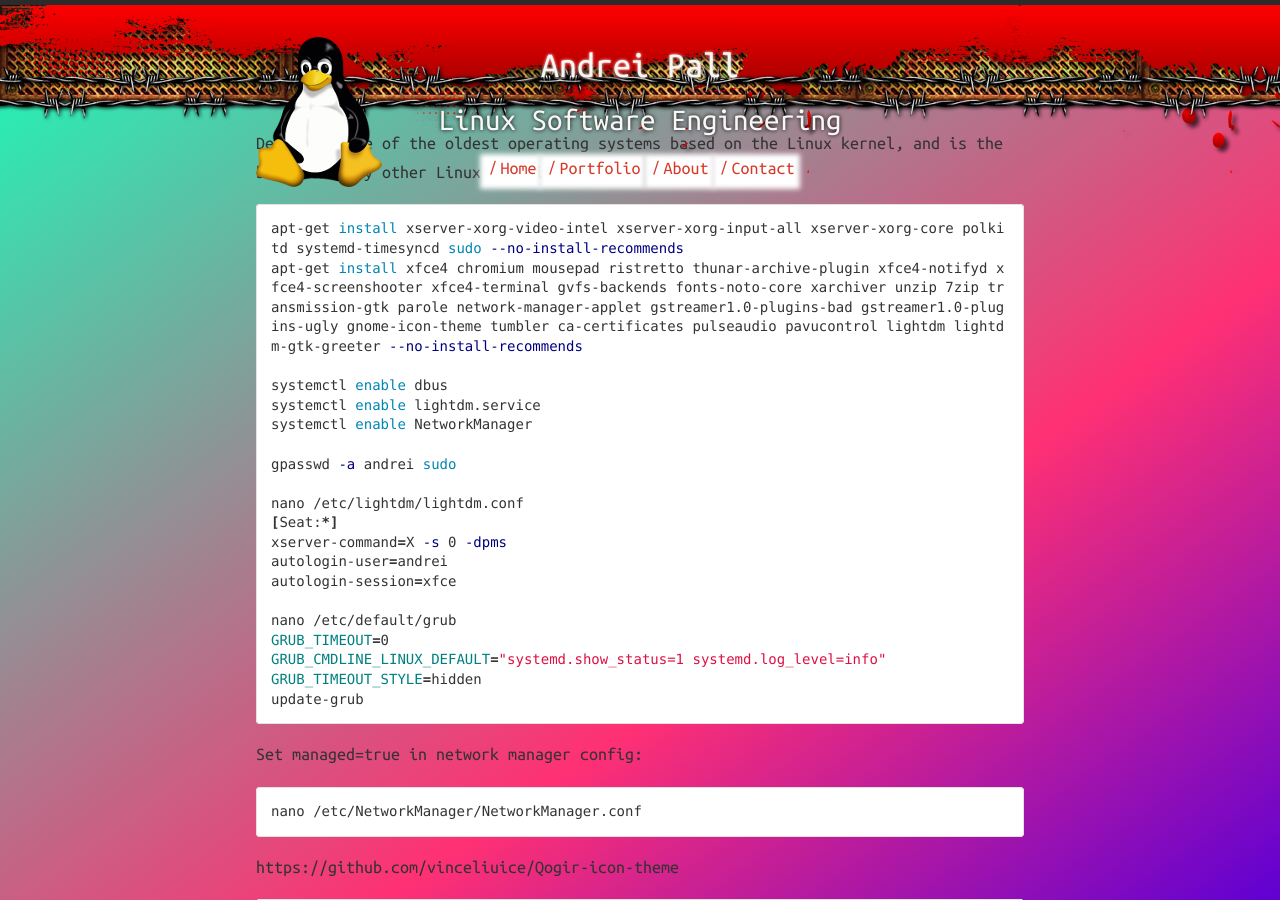
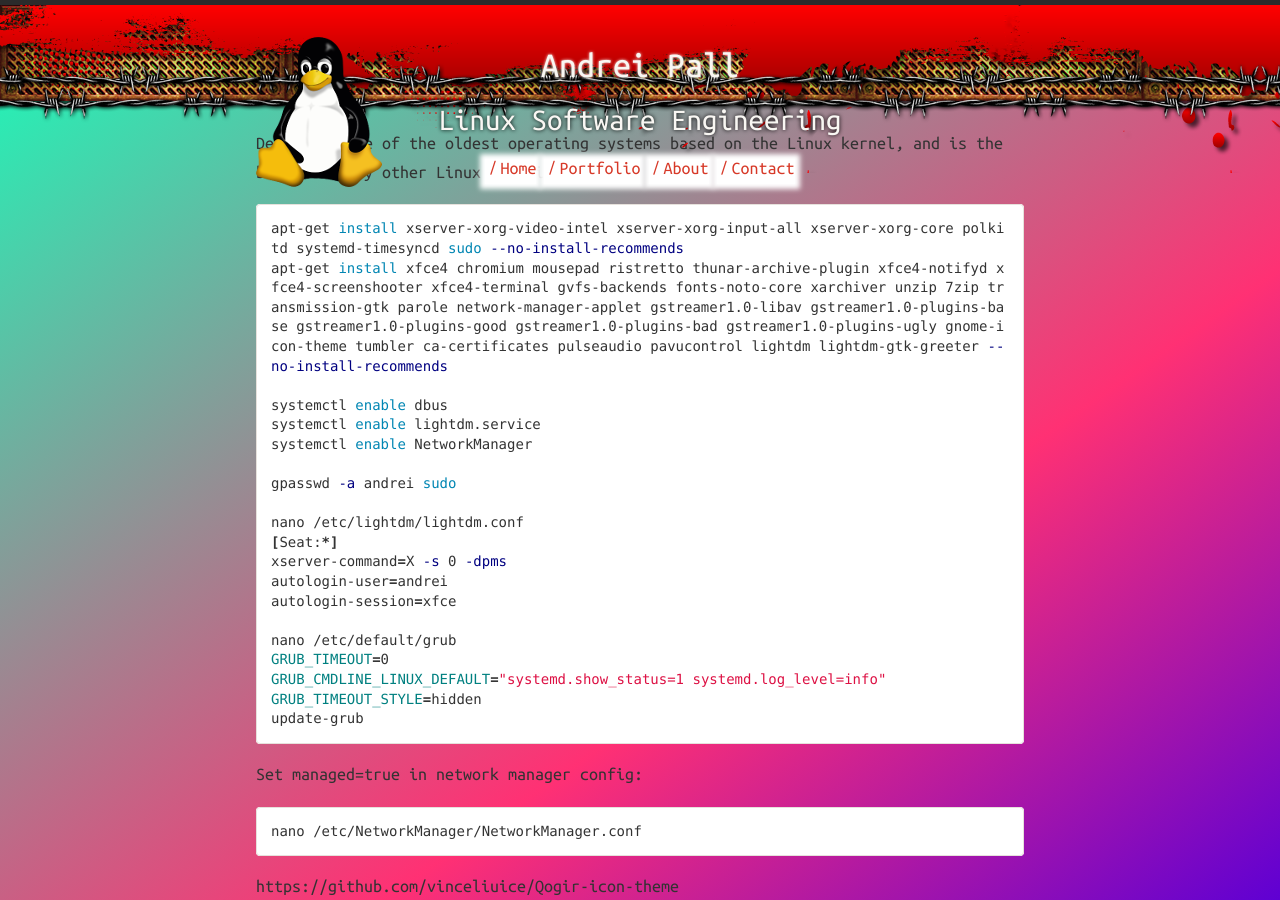
Before and after one commit to andreipall/andreipall.github.io, a Jekyll site: the page built from _posts/2025-08-02-debian-trixie-with-xfce-installation-guide.markdown, in a window 1280 px wide and 900 px high, scrolled down 313 px. Built offline with Jekyll 4.4.1, drawn with Linux system fonts in a browser that asks for light colours; comment, search, counter and statistics services are not loaded.

Commit message:
Update 2025-08-02-debian-trixie-with-xfce-installation-guide.markdown

```diff
--- a/_posts/2025-08-02-debian-trixie-with-xfce-installation-guide.markdown
+++ b/_posts/2025-08-02-debian-trixie-with-xfce-installation-guide.markdown
@@ -10,7 +10,7 @@
 Debian is one of the oldest operating systems based on the Linux kernel, and is the basis of many other Linux distributions.
 {% highlight bash %}
 apt-get install xserver-xorg-video-intel xserver-xorg-input-all xserver-xorg-core polkitd systemd-timesyncd sudo --no-install-recommends
-apt-get install xfce4 chromium mousepad ristretto thunar-archive-plugin xfce4-notifyd xfce4-screenshooter xfce4-terminal gvfs-backends fonts-noto-core xarchiver unzip 7zip transmission-gtk parole network-manager-applet gstreamer1.0-plugins-bad gstreamer1.0-plugins-ugly gnome-icon-theme tumbler ca-certificates pulseaudio pavucontrol lightdm lightdm-gtk-greeter --no-install-recommends
+apt-get install xfce4 chromium mousepad ristretto thunar-archive-plugin xfce4-notifyd xfce4-screenshooter xfce4-terminal gvfs-backends fonts-noto-core xarchiver unzip 7zip transmission-gtk parole network-manager-applet gstreamer1.0-libav gstreamer1.0-plugins-base gstreamer1.0-plugins-good gstreamer1.0-plugins-bad gstreamer1.0-plugins-ugly gnome-icon-theme tumbler ca-certificates pulseaudio pavucontrol lightdm lightdm-gtk-greeter --no-install-recommends
 
 systemctl enable dbus
 systemctl enable lightdm.service
```
